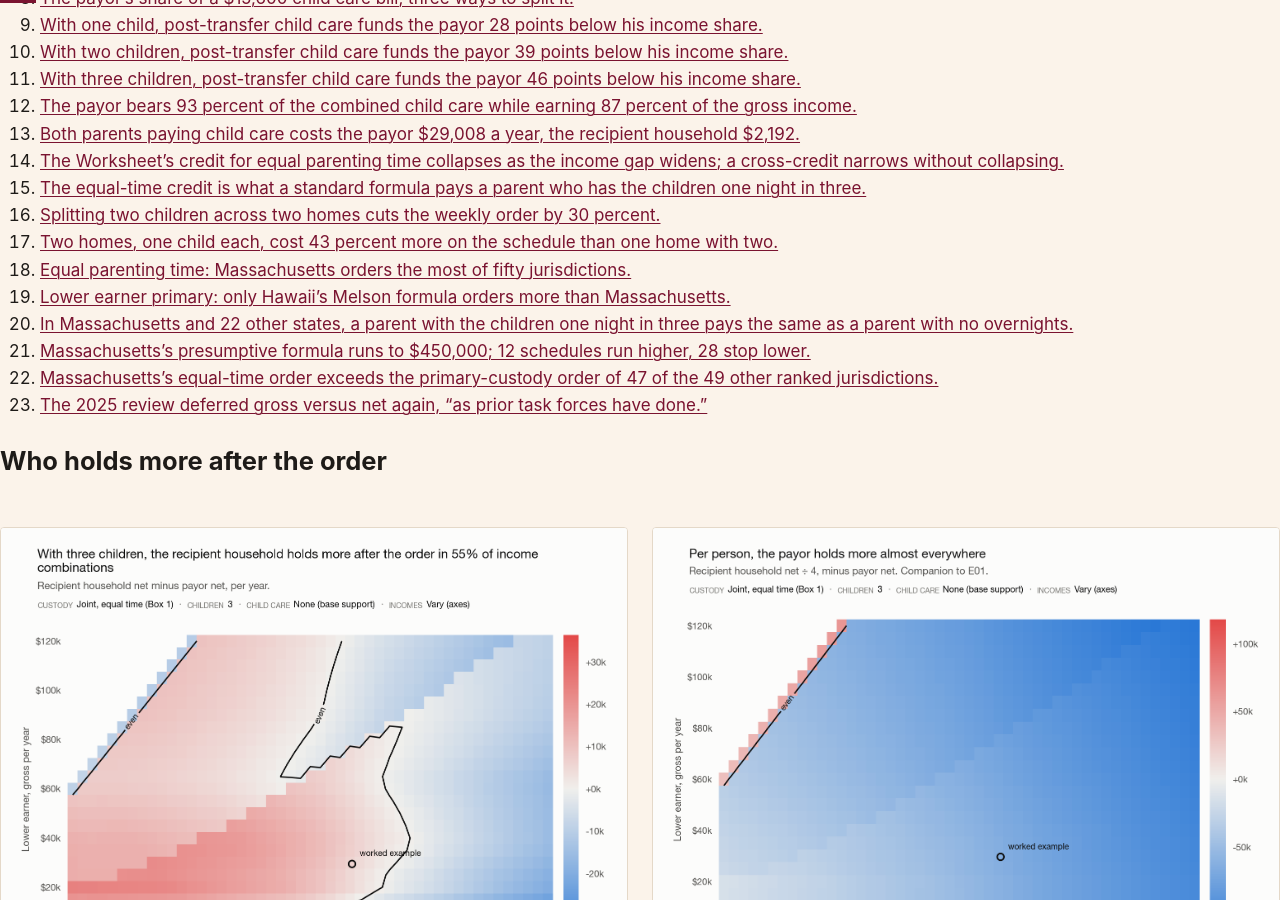
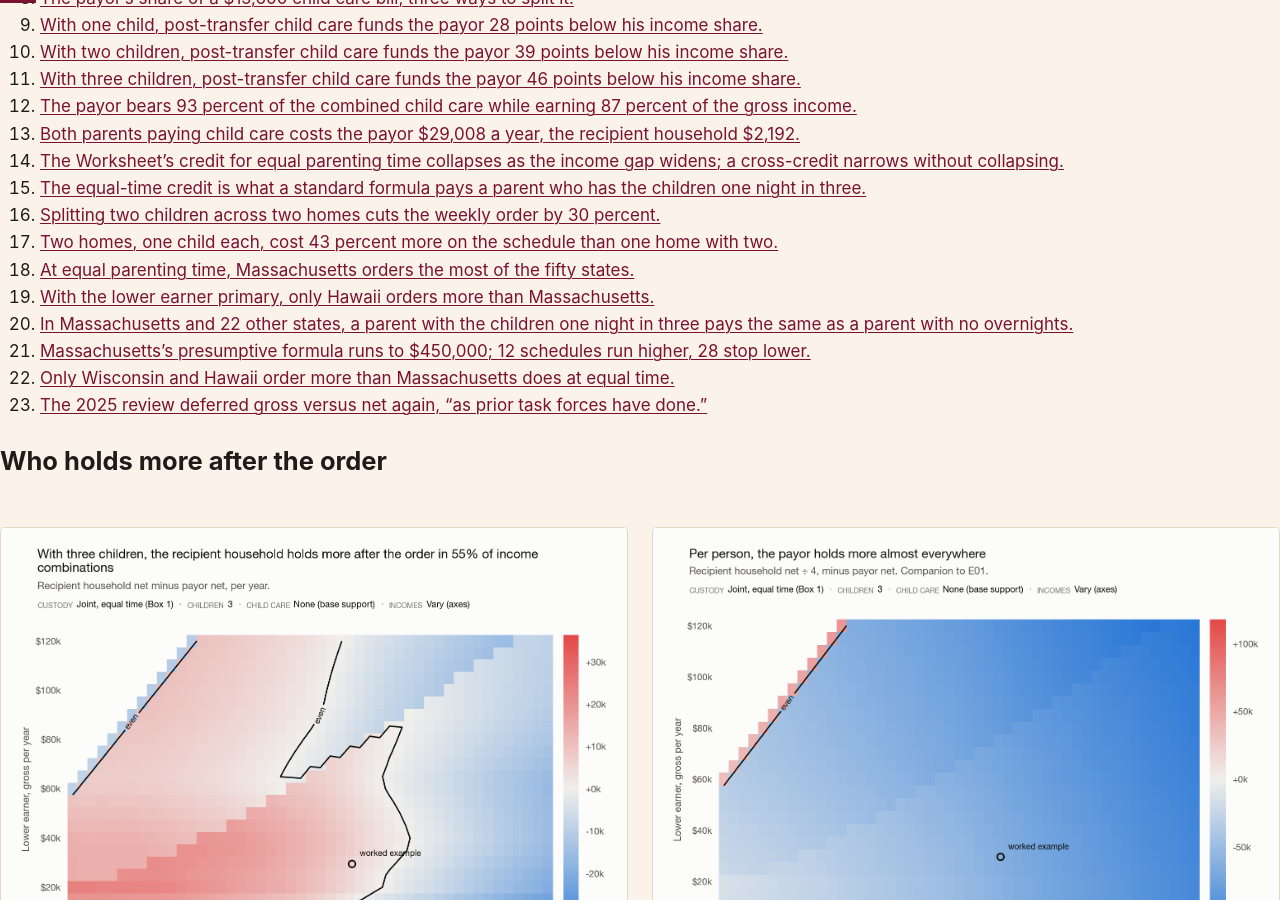
Before and after one commit to campbefs/checktheworksheet, a Jekyll site: the page built from exhibits/index.md, in a window 1280 px wide and 900 px high, scrolled down 831 px. Built offline with Jekyll 4.4.1, drawn with Linux system fonts in a browser that asks for light colours; some of the changed text lies outside the part shown.

Commit message:
Sync the figures' accessible titles to the re-rendered charts
Co-Authored-By: Claude Fable 5.1 <noreply@anthropic.com>

```diff
--- a/exhibits/index.md
+++ b/exhibits/index.md
@@ -45,11 +45,11 @@ comparison always carries its per-person counterpart.
 15. [The equal-time credit is what a standard formula pays a parent who has the children one night in three.](#e09)
 16. [Splitting two children across two homes cuts the weekly order by 30 percent.](#e23)
 17. [Two homes, one child each, cost 43 percent more on the schedule than one home with two.](#e24)
-18. [Equal parenting time: Massachusetts orders the most of fifty jurisdictions.](#e11)
-19. [Lower earner primary: only Hawaii's Melson formula orders more than Massachusetts.](#e12)
+18. [At equal parenting time, Massachusetts orders the most of the fifty states.](#e11)
+19. [With the lower earner primary, only Hawaii orders more than Massachusetts.](#e12)
 20. [In Massachusetts and 22 other states, a parent with the children one night in three pays the same as a parent with no overnights.](#e13)
 21. [Massachusetts's presumptive formula runs to $450,000; 12 schedules run higher, 28 stop lower.](#e16)
-22. [Massachusetts's equal-time order exceeds the primary-custody order of 47 of the 49 other ranked jurisdictions.](#e17)
+22. [Only Wisconsin and Hawaii order more than Massachusetts does at equal time.](#e17)
 23. [The 2025 review deferred gross versus net again, "as prior task forces have done."](#e27)
 
 ## Who holds more after the order
@@ -489,15 +489,15 @@ comparison always carries its per-person counterpart.
 
 <figure class="exhibit" id="e11">
   <a class="lightbox-trigger" data-lightbox href="/figures/exhibits/E11-fifty-states-equal-parenting-one-fact-pattern.png"
-     data-caption="Equal parenting time: Massachusetts orders the most of fifty jurisdictions."
+     data-caption="At equal parenting time, Massachusetts orders the most of the fifty states."
      data-csv-href="/figures/working/fig5_states.csv" data-csv-label="Data (CSV)">
   <img src="/figures/exhibits/E11-fifty-states-equal-parenting-one-fact-pattern.png"
          loading="lazy"
-         alt="Horizontal bar chart of the monthly child support order in fifty jurisdictions under equal parenting time, one fact pattern, Massachusetts highlighted.">
+         alt="Horizontal bar chart of the monthly child support order in fifty states under equal parenting time, one fact pattern, Massachusetts highlighted.">
   </a>
   <figcaption>
     <p class="confidence-tag">Tiered: a single fact pattern; see method</p>
-    <h3 class="exhibit-title">Equal parenting time: Massachusetts orders the most of fifty jurisdictions.</h3>
+    <h3 class="exhibit-title">At equal parenting time, Massachusetts orders the most of the fifty states.</h3>
     <p class="exhibit-deck">Monthly order at one fact pattern. Georgia held out.</p>
     <dl class="exhibit-facts">
       <div><dt>Custody</dt><dd>Joint, equal time (Box 1)</dd></div>
@@ -580,15 +580,15 @@ comparison always carries its per-person counterpart.
 
 <figure class="exhibit" id="e12">
   <a class="lightbox-trigger" data-lightbox href="/figures/exhibits/E12-fifty-states-lower-earner-primary-one-fact-pattern.png"
-     data-caption="Lower earner primary: only Hawaii's Melson formula orders more than Massachusetts."
+     data-caption="With the lower earner primary, only Hawaii orders more than Massachusetts."
      data-csv-href="/figures/working/fig5_states.csv" data-csv-label="Data (CSV)">
   <img src="/figures/exhibits/E12-fifty-states-lower-earner-primary-one-fact-pattern.png"
          loading="lazy"
-         alt="Horizontal bar chart of the monthly child support order in fifty jurisdictions with the children primarily with the lower earner, one fact pattern, Massachusetts highlighted.">
+         alt="Horizontal bar chart of the monthly child support order in fifty states with the children primarily with the lower earner, one fact pattern, Massachusetts highlighted.">
   </a>
   <figcaption>
     <p class="confidence-tag">Tiered: a single fact pattern; see method</p>
-    <h3 class="exhibit-title">Lower earner primary: only Hawaii's Melson formula orders more than Massachusetts.</h3>
+    <h3 class="exhibit-title">With the lower earner primary, only Hawaii orders more than Massachusetts.</h3>
     <p class="exhibit-deck">Monthly order at one fact pattern. Georgia held out. First of a pair with E17.</p>
     <dl class="exhibit-facts">
       <div><dt>Custody</dt><dd>Primary with the lower earner (Box 2)</dd></div>
@@ -843,7 +843,7 @@ comparison always carries its per-person counterpart.
 
 <figure class="exhibit" id="e17">
   <a class="lightbox-trigger" data-lightbox href="/figures/exhibits/E17-ma-equal-time-vs-others-primary-custody.png"
-     data-caption="Massachusetts's equal-time order exceeds the primary-custody order of 47 of the 49 other ranked jurisdictions."
+     data-caption="Only Wisconsin and Hawaii order more than Massachusetts does at equal time."
      data-csv-href="/figures/working/fig10_ma_shared_vs_primary.csv" data-csv-label="Data (CSV)">
   <img src="/figures/exhibits/E17-ma-equal-time-vs-others-primary-custody.png"
          loading="lazy"
@@ -851,7 +851,7 @@ comparison always carries its per-person counterpart.
   </a>
   <figcaption>
     <p class="confidence-tag">Tiered: a single fact pattern; see method</p>
-    <h3 class="exhibit-title">Massachusetts's equal-time order exceeds the primary-custody order of 47 of the 49 other ranked jurisdictions.</h3>
+    <h3 class="exhibit-title">Only Wisconsin and Hawaii order more than Massachusetts does at equal time.</h3>
     <p class="exhibit-deck">Monthly order: Massachusetts under Box 1 (children half the time each) against every other jurisdiction with the children primarily with the lower earner.</p>
     <dl class="exhibit-facts">
       <div><dt>Custody</dt><dd>MA equal time (Box 1) vs others primary</dd></div>
```
Also changed, not shown: findings/fifty-one-jurisdictions/index.md (+7 -7 lines), findings/index.md (+2 -2 lines), findings/parenting-time/index.md (+1 -1 lines), recommendations/index.md (+1 -1 lines).
